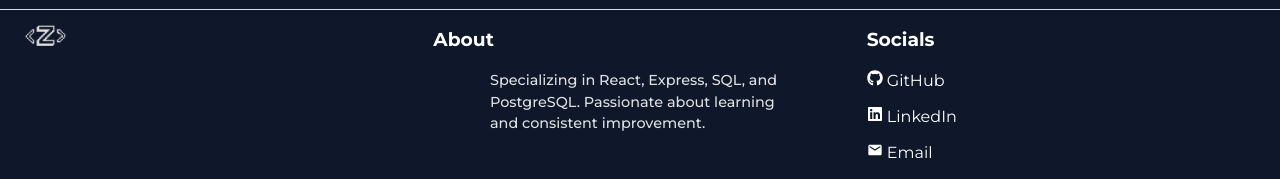
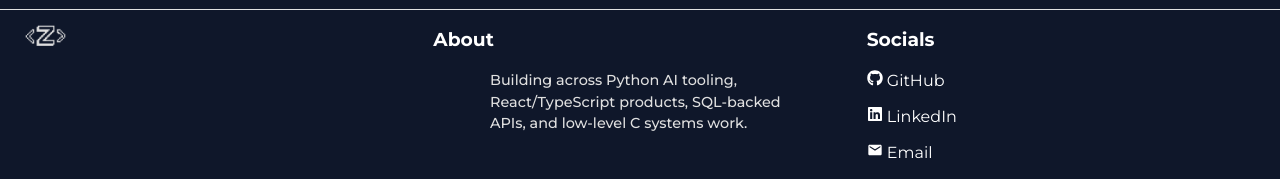
Before and after one commit to zaidhanif1/Portfolio-Website, a React (Vite) app: page / in a window 1280 px wide. Shown: the part 2719-2898 px from the top of the page. Built offline with nearby package versions, Linux system fonts and the light colour scheme.

Commit message:
Update footer with const var & update description

```diff
--- a/src/components/Footer/Footer.jsx
+++ b/src/components/Footer/Footer.jsx
@@ -2,10 +2,11 @@ import './Footer.css'
 import { FaGithub } from 'react-icons/fa'
 import { FaLinkedin } from 'react-icons/fa'
 import { MdEmail } from 'react-icons/md'
-import logo from '../../assets/logos/logo-white.png'
 import transparentLogo from "../../assets/logos/logo-white.png"
 import { motion } from 'framer-motion'
 import { useInView } from 'react-intersection-observer'
+
+const MotionFooter = motion.footer
 
 export default function Footer()
 {
@@ -37,7 +38,7 @@ export default function Footer()
     }
 
     return(
-        <motion.footer
+        <MotionFooter
             ref={ref}
             initial={{ opacity: 0, y: 30 }}
             animate={inView ? { opacity: 1, y: 0 } : { opacity: 0, y: 30 }}
@@ -51,17 +52,17 @@ export default function Footer()
             <div className='footer-about'>
                 <h3>About</h3>
                 <p className='footer-p'>
-                    Specializing in React, Express, SQL, and PostgreSQL. Passionate about learning and
-                    consistent improvement.
+                    Building across Python AI tooling, React/TypeScript products, SQL-backed APIs,
+                    and low-level C systems work.
                 </p>
             </div>
             <div className='footer-socials'>
                 <h3>Socials</h3>
                 <div className="social-links">
-                    <a href="https://github.com/zaidhanif1" target='_blank' className='footer-git'>
+                    <a href="https://github.com/zaidhanif1" target='_blank' rel="noreferrer" className='footer-git'>
                         <FaGithub /> GitHub
                     </a>
-                    <a href="https://www.linkedin.com/in/zaidhanif/" target='_blank' className='footer-linkedin'>
+                    <a href="https://www.linkedin.com/in/zaidhanif/" target='_blank' rel="noreferrer" className='footer-linkedin'>
                         <FaLinkedin/> LinkedIn
                     </a>
                     <a href="mailto:zah00005@mix.wvu.edu" className="footer-email" onClick={compatibilityCheck}>
@@ -69,6 +70,6 @@ export default function Footer()
                     </a>
                 </div>
             </div>
-        </motion.footer>
+        </MotionFooter>
     )
 }
```
